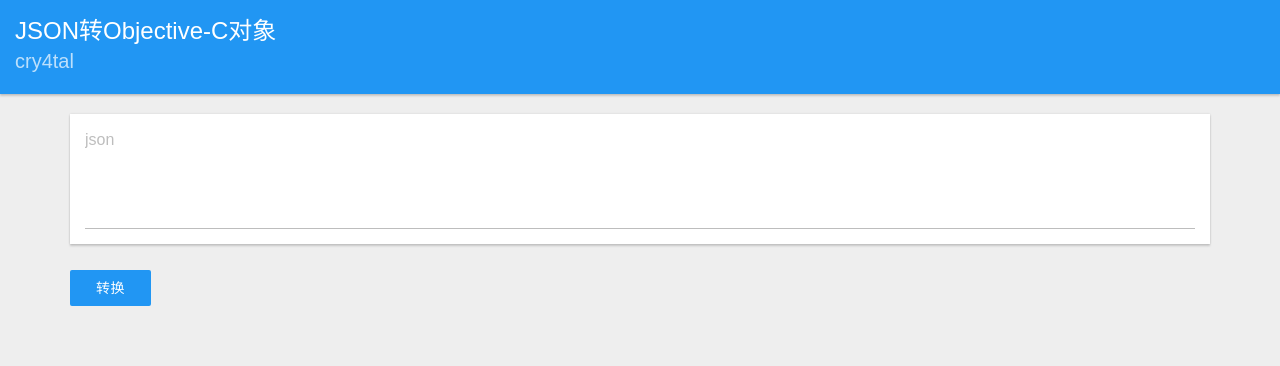
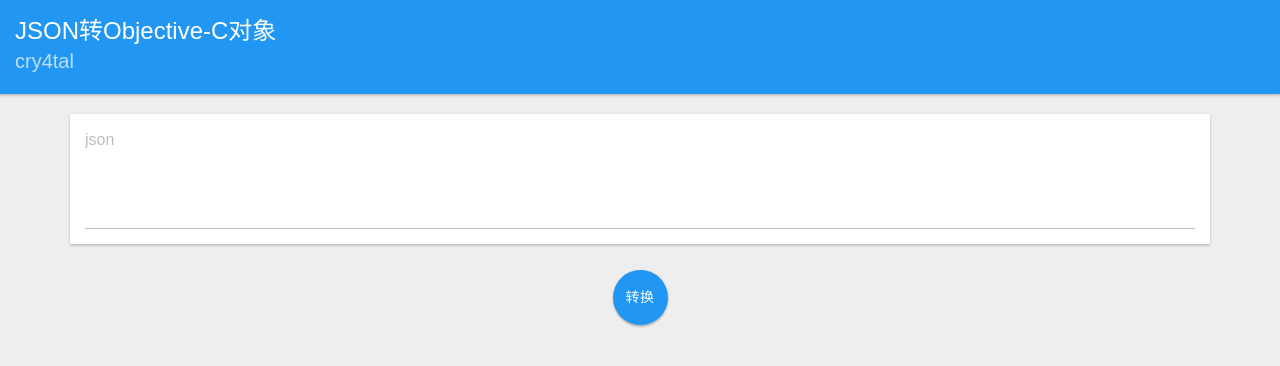
Before and after one commit to iamchtj/iamchtj.github.io, a plain HTML site: page index.html in a window 1280 px wide. Drawn offline with Linux system fonts and the light colour scheme.

Commit message:
[功能]更改样式

```diff
--- a/css/index.css
+++ b/css/index.css
@@ -15,3 +15,9 @@ textarea{
 .tr_textarea{
     height: 100px;
 }
+
+.middleBtnDiv{
+    margin-left: 0;
+    margin-right: 0;
+    text-align: center;
+}
--- a/index.html
+++ b/index.html
@@ -2,7 +2,8 @@
 <html lang="en">
 <head>
     <meta charset="UTF-8">
-    <title>cry4tal's Qzone</title>
+    <meta name="viewport" content="width=device-width, initial-scale=.5, maximum-scale=.5, user-scalable=no">
+    <title>Cry4tal's Qzone</title>
     <link rel="stylesheet" href="css/mui.css">
     <link rel="stylesheet" href="css/index.css">
     <script src="js/mui.js"></script>
@@ -17,13 +18,13 @@
         <div class="mui--text-title mui--text-light-secondary">cry4tal</div>
     </div>
     <div class="mui-container">
-        <!-- -->
+
         <div class="mui-textfield mui-panel">
             <textarea placeholder="json" class="tr_textarea" id="tr_jsonTextarea"></textarea>
         </div>
 
-        <div>
-            <button class="mui-btn mui-btn--primary" id="tr_transformerBtn">转换</button>
+        <div class="middleBtnDiv">
+            <button class="mui-btn mui-btn--fab mui-btn--primary" id="tr_transformerBtn">转换</button>
         </div>
 
         <div class="mui-panel" id="tr_objCTextarea" style="word-wrap:break-word" hidden="true"></div>
```
